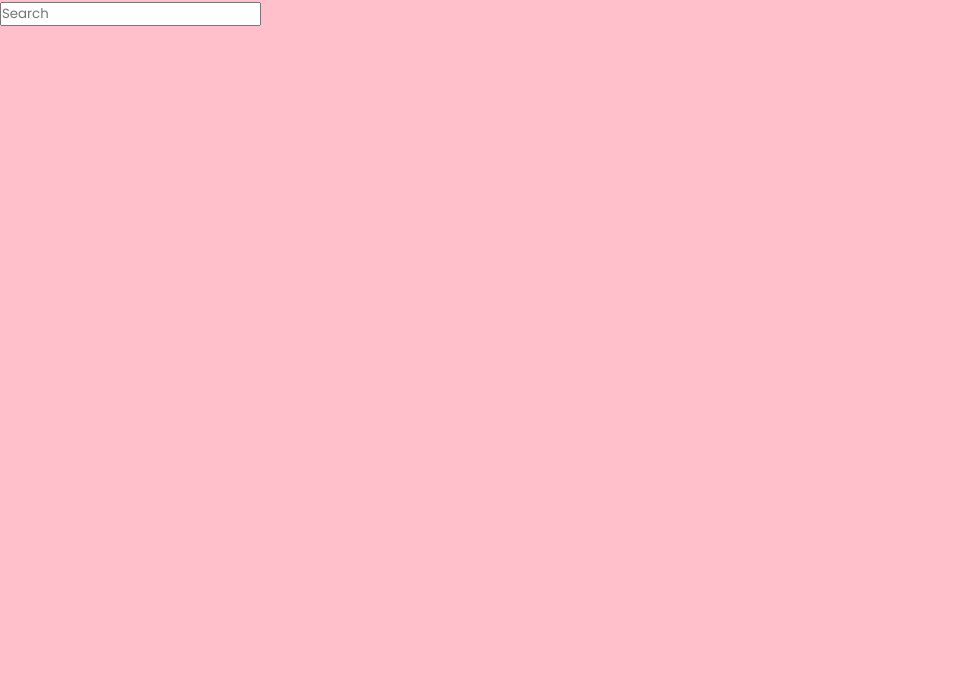
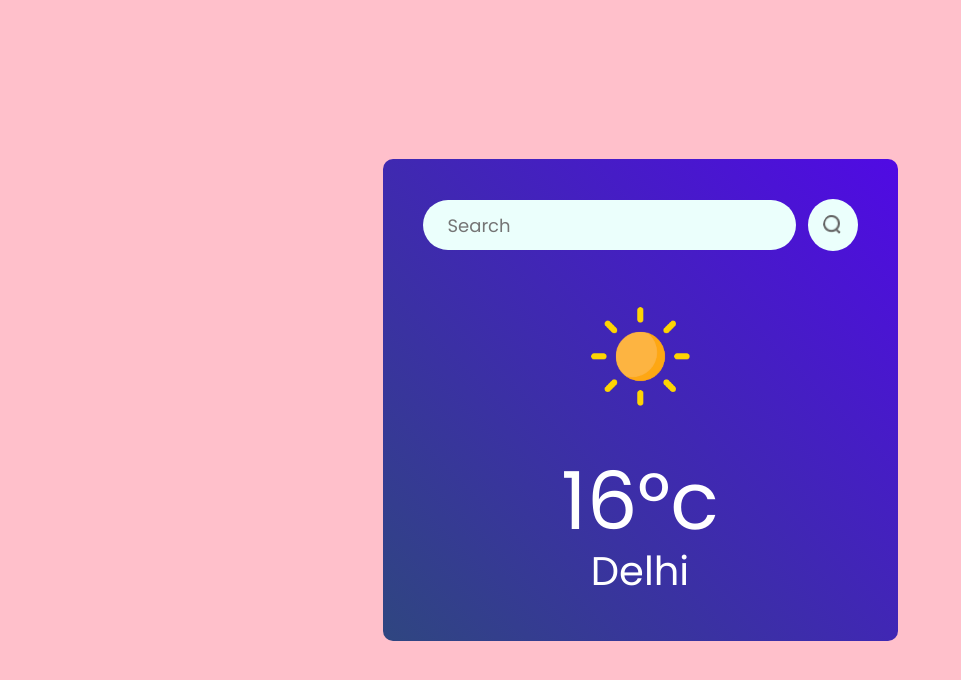
Before and after one commit to tanisha1527/React-Project1, a React (Vite) app: page / in a window 1280 px wide. Shown: the top 680 px of the page, without its empty margins (0-961 px from the left). Built offline with nearby package versions, Linux system fonts and the light colour scheme.

Commit message:
update files

```diff
--- a/src/components/Weather.css
+++ b/src/components/Weather.css
@@ -0,0 +1,50 @@
+.weather{
+   place-self: center;
+   padding: 40px;
+   border-radius: 10px;
+   background-image: linear-gradient(45deg,#2f4680,#500ae4);
+   display: flex;
+   flex-direction: column;
+   align-items: center;
+}
+
+.search-bar{
+    display: flex;
+    align-items: center;
+    gap: 12px;
+}
+
+.search-bar input{
+   height: 50px;
+   border: none;
+   outline: none;
+   border-radius: 40px;
+   padding-left: 25px;
+   color: #626262;
+   background: #ebfffc;
+   font-size: 18px;
+}
+
+.search-bar img{
+   width: 50px;
+   padding: 15px;
+   border-radius: 50%;
+   background: #ebfffc;
+   cursor: pointer;
+}
+
+.weather-icon{
+   width: 150px;
+   margin: 30px 0;
+}
+
+.temp{
+   color: #fff;
+   font-size: 80px;
+   line-height: 1;
+}
+
+.location{
+   color: #fff;
+   font-size: 40px;
+}
--- a/src/components/Weather.jsx
+++ b/src/components/Weather.jsx
@@ -1,13 +1,25 @@
 import React from "react"
 import "./Weather.css"
+import search_icon from '../assets/search.png'
+import clear_icon from '../assets/clear.png'
+import cloud_icon from '../assets/cloud.png'
+import drizzle_icon from '../assets/drizzle.png'
+import rain_icon from '../assets/rain.png'
+import snow_icon from '../assets/snow.png'
+import wind_icon from '../assets/wind.png'
+import humidity_icon from '../assets/humidity.png'
+
 
 const Weather = () => {
   return (
      <div className="weather">
         <div className="search-bar">
          <input type="text" placeholder="Search" />
-         <img src="" alt="" />
+         <img src={search_icon} alt="" />
         </div>
+        <img src={clear_icon} alt="" className="weather-icon" />
+        <p className="temp">16°c</p>
+        <p className="location">Delhi</p>
   </div>
   )
 }
```
